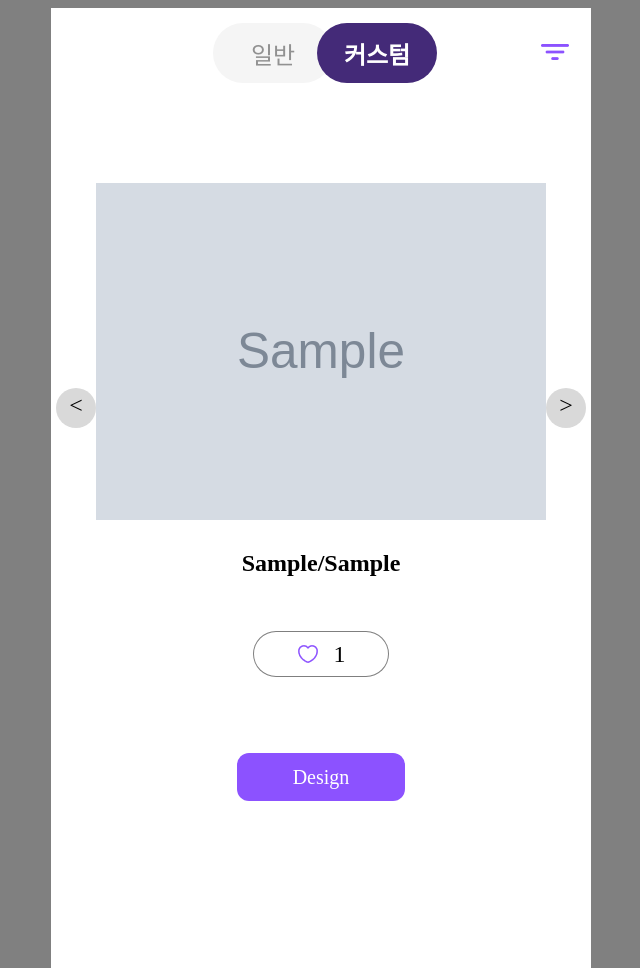
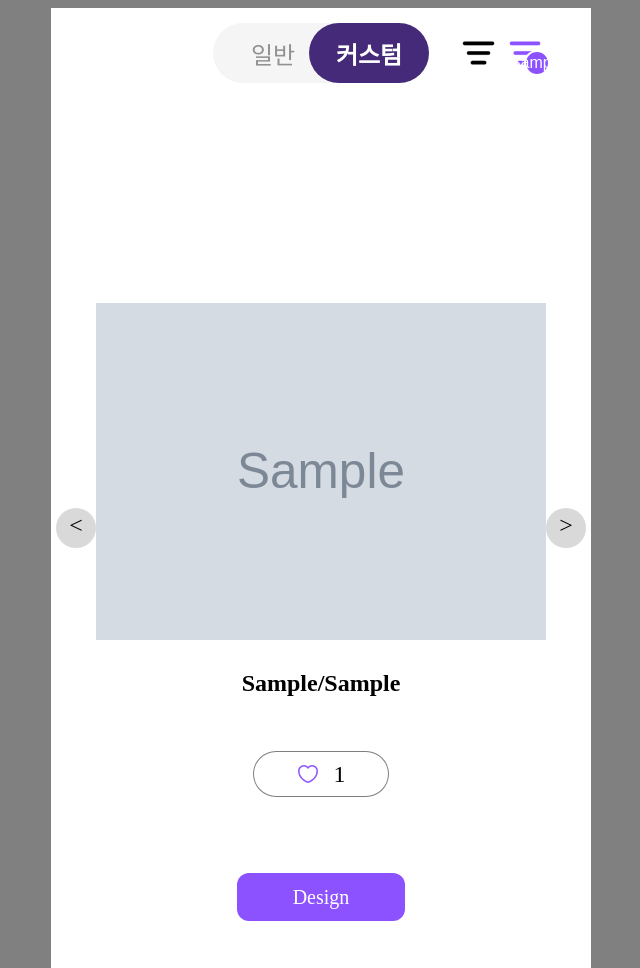
Before and after one commit to sem201/2024-simba-2-21, a Django app: template simbathonproject/main/templates/main/custompage.html in a window 1280 px wide. Shown: the whole page, without its empty margins (319-959 px from the left). Run offline with Django 5.2, Linux system fonts and the light colour scheme; tables that the repository leaves empty hold one stand-in row (values such as "Sample post"); the template is opened without the code that fills it: values that come from a table or form of the project are taken from there, most other values are stand-ins (such as "Sample title", 1, 10 or a date in 2020); grey boxes marked "Sample" are stand-in pictures; some web fonts are replaced.

Commit message:
필터 시각화, 커스텀 정렬 중

```diff
--- a/simbathonproject/main/templates/main/custompage.html
+++ b/simbathonproject/main/templates/main/custompage.html
@@ -4,6 +4,7 @@
     {% load static %}
     <link rel="stylesheet" type="text/css" href="{% static 'css/main/custom_page.css' %}">
     <meta charset="UTF-8">
+    <title>커스텀 과잠</title>
 </head>
 <body>
     <div id="container" data-total-customs="{{ total_customs }}">
@@ -14,7 +15,9 @@
                 <button id="custom_btn">커스텀</button>
             </div>
             <button id="filter_btn">
-                <a href='/customfilter'><img src="{% static 'assets/icons/icon_filter.png' %}" id="icon_filter"></a>
+                <img src="{% static 'assets/icons/icon_filter_bk.png' %}" id="icon_filter_bk">
+                <img src="{% static 'assets/icons/icon_filter_blue.png' %}" id="icon_filter_blue">
+                <div id='filter_count'>{{ filter_apply_dep }}</div>
             </button>
         </div>
         <div id="main_container">
--- a/simbathonproject/main/templates/main/mainpage.html
+++ b/simbathonproject/main/templates/main/mainpage.html
@@ -15,7 +15,8 @@
                 <a href='/custom'><button id="custom_btn">커스텀</button></a>
             </div>
             <button id="filter_btn">
-                <a href='/filter'><img src="{% static 'assets/icons/icon_filter.png' %}" id="icon_filter"></a>
+                <img src="{% static 'assets/icons/icon_filter_bk.png' %}" id="icon_filter_bk">
+                <img src="{% static 'assets/icons/icon_filter_blue.png' %}" id="icon_filter_blue">
                 <div id='filter_count'>{{ filter_apply_dep }}</div>
             </button>
         </div>
@@ -52,5 +53,6 @@
         </div> {% endcomment %}
     </div>
     <script src="{% static 'js/main/mainpage.js' %}"></script>
+    <script src="https://kit.fontawesome.com/e18eac0141.js" crossorigin="anonymous"></script>
 </body>
 </html>
--- a/simbathonproject/simbathonproject/static/css/main/custom_page.css
+++ b/simbathonproject/simbathonproject/static/css/main/custom_page.css
@@ -24,11 +24,17 @@ body {
     display: flex;
     justify-content: space-between;
     width: 510px;
-    margin: 15px 20px 0px 20px;
+    margin: 15px 20px 10px 20px;
 }
 .nothing {
     /* border: 1px solid violet; */
-    width: 50px;
+    width: 133px;
+}
+
+#normal_custom {
+    /* border: 4px solid salmon; */
+    display: flex;
+    justify-content: center;
 }
 
 #normal_btn {
@@ -37,11 +43,12 @@ body {
     font-family: "Pretendard Variable";
     font-size: 24px;
     position: relative;
-    left: 10px;
+    left: 12px;
     background-color: #F5F5F5;
     width: 120px;
     height: 60px;
-    border-radius: 45px;
+    border-top-left-radius: 45px;
+    border-bottom-left-radius: 45px;
     color: #919191;
 }
 
@@ -49,7 +56,7 @@ body {
     font-family: "Pretendard Variable";
     font-size: 24px;
     position: relative;
-    right : 10px;
+    right : 12px;
     background-color:#442A78;
     width: 120px;
     height: 60px;
@@ -63,17 +70,55 @@ body {
 #filter_btn {
     /* border: 2px solid red; */
     display: flex;
+    justify-content: flex-end;
     align-items: center;
     background-color: #FFFFFF;
+    width: 133px;
     border: none;
 }
 
+#filter_count{
+    border: 2px solid white;
+    display: flex;
+    justify-content: center;
+    align-items: center;
+    position: relative;
+    right: 20px;
+    top: 10px;
+    border-radius: 100%;
+    width: 22px;
+    height: 22px;
+    background-color: #8C52FF;
+    color:#fff;
+    font-size: 16px;
+}
+
+#filter_btn > img {
+    zoom: 0.09;
+    background-color: none;
+}
+
+#icon_filter_bk {
+    position: relative;
+    left: 40px;
+}
+
+#icon_filter_blue {
+    position: relative;
+    left: 40px;
+}
+
+/*///////////여기부터 사진////////*/
+
 #main_container {
-    display: grid;
-    grid-row: 2 / 3;
+    /* border: 4px solid brown; */
+    display: flex;
+    align-items: center;
+    margin: 110px 0px 0px 0px;
 }
 
 #main_box {
+    /* border: 4px solid yellow; */
     height: 100%;
     display: flex;
     justify-content: center;
```
Also changed, not shown: simbathonproject/simbathonproject/static/css/main/main_page.css (+32 -14 lines), simbathonproject/simbathonproject/static/js/main/mainpage.js (+16 -14 lines), simbathonproject/simbathonproject/static/assets/icons/icon_filter.png (deleted), simbathonproject/simbathonproject/static/assets/icons/icon_filter_bk.png (added), simbathonproject/simbathonproject/static/assets/icons/icon_filter_blue.png (added).
